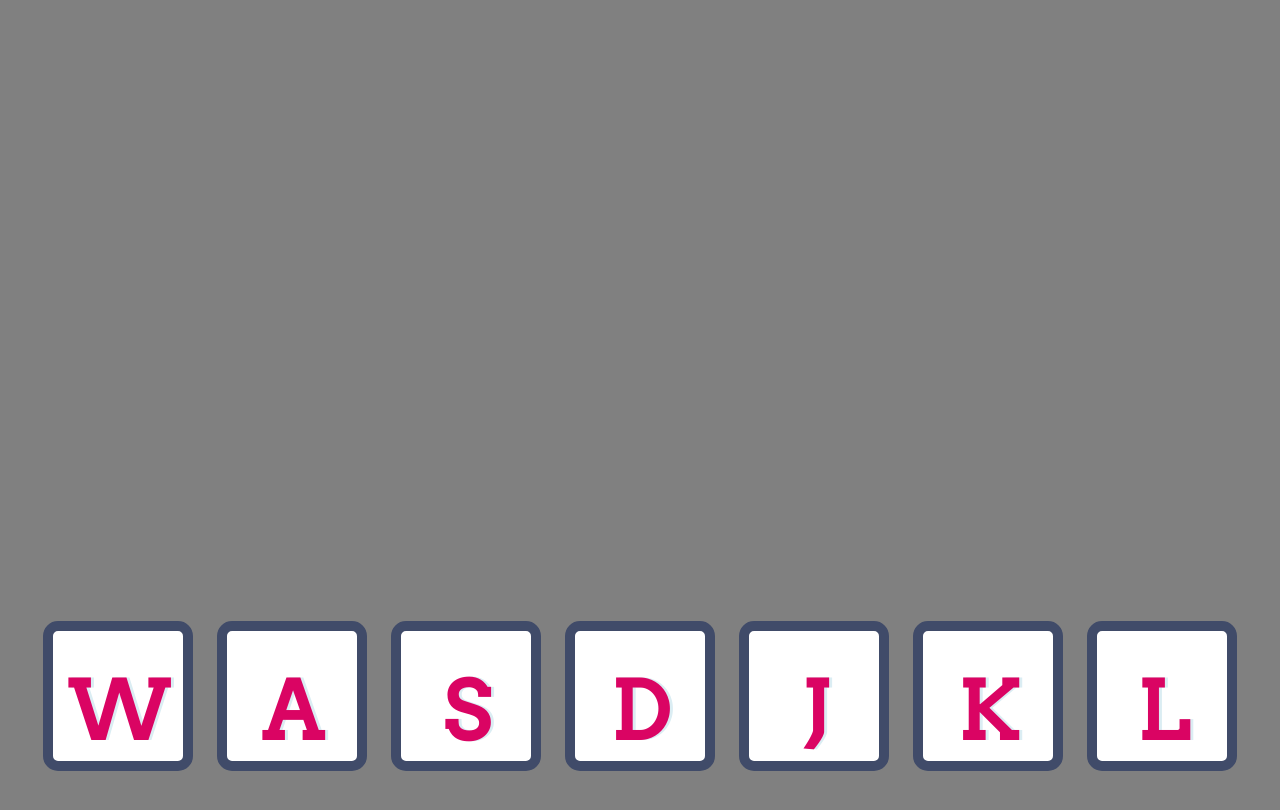
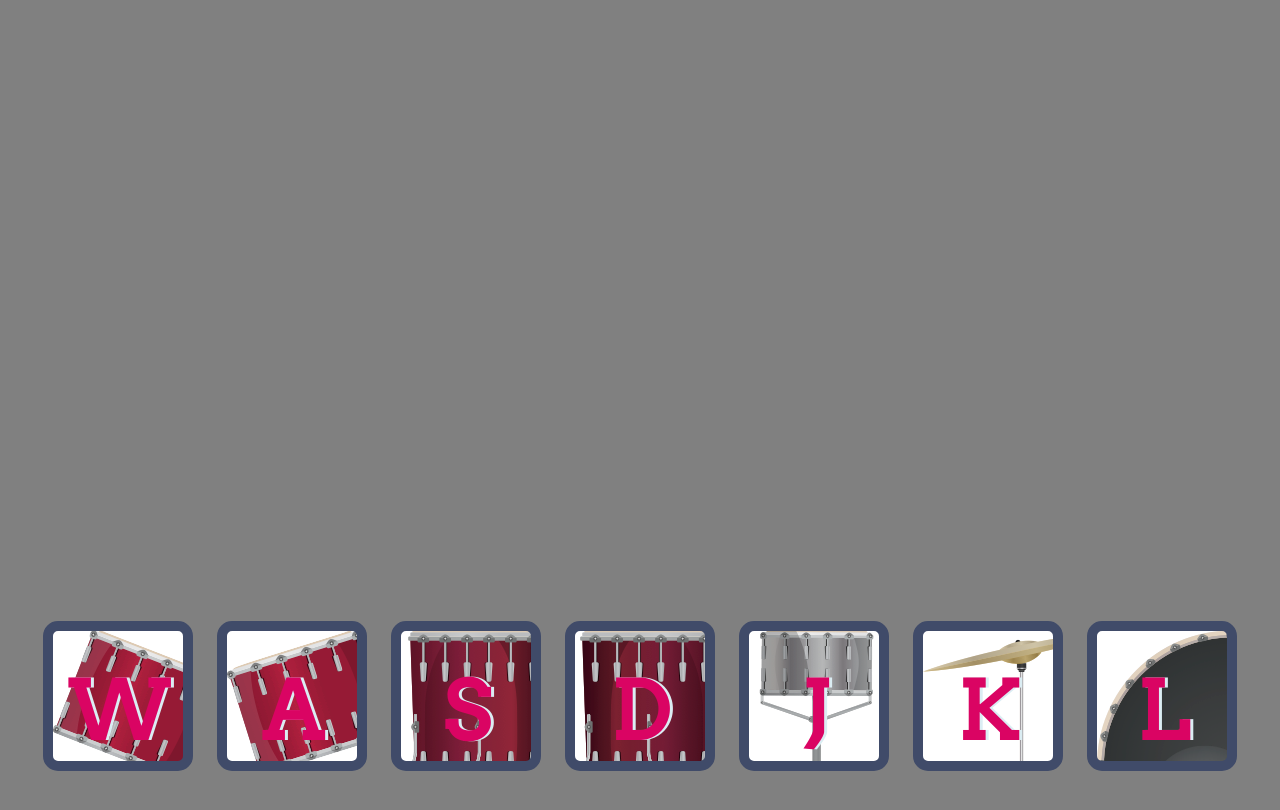
Before and after one commit to GurramAshish/DRUM-KIT, a plain HTML site: page index.html in a window 1280 px wide. Shown: the part 174-984 px from the top of the page. Drawn offline with Linux system fonts and the light colour scheme.

Commit message:
index.html

```diff
--- a/index.html
+++ b/index.html
@@ -12,13 +12,13 @@
 
   <h1 id="title">Drum 🥁 Kit</h1>
   <div class="set">
-    <button class="w drum">W</button>
-    <button class="a drum">A</button>
-    <button class="s drum">S</button>
-    <button class="d drum">D</button>
-    <button class="j drum">J</button>
-    <button class="k drum">K</button>
-    <button class="l drum">L</button>
+    <button class="W drum">W</button>
+    <button class="A drum">A</button>
+    <button class="S drum">S</button>
+    <button class="D drum">D</button>
+    <button class="J drum">J</button>
+    <button class="K drum">K</button>
+    <button class="L drum">L</button>
   </div>
 
 
```
